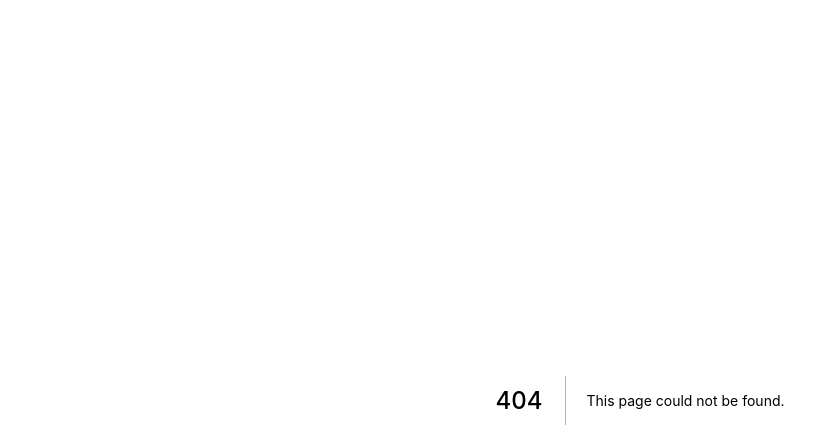
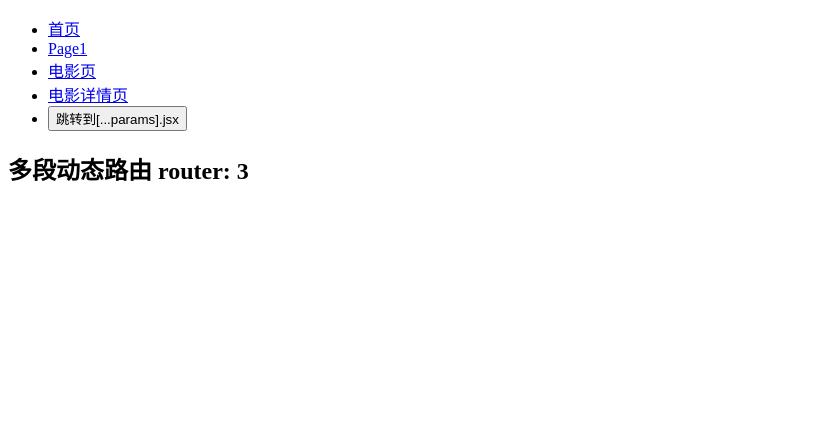
Before and after one commit to joywins-y/duyi-nextjs-learn, a Next.js app: page /movies/3 in a window 1280 px wide. Before the commit this address had no page. Shown: the top 448 px of the page, without its empty margins (0-837 px from the left). Built offline with nearby package versions, Linux system fonts and the light colour scheme.

Commit message:
1-2: 路由

```diff
--- /dev/null
+++ b/components/Header.jsx
@@ -0,0 +1,40 @@
+import Link from 'next/link';
+import { useRouter } from 'next/router';
+
+export default () => {
+  const router = useRouter();
+
+  return (
+    <ul>
+      <li>
+        <Link href="/">
+          <a>首页</a>
+        </Link>
+      </li>
+      <li>
+        <Link href="/page1">
+          <a>Page1</a>
+        </Link>
+      </li>
+      <li>
+        <Link href="/movies">
+          <a>电影页</a>
+        </Link>
+      </li>
+      <li>
+        <Link href="/movies/[id]" as="/movies/3">
+          <a>电影详情页</a>
+        </Link>
+      </li>
+      <li>
+        <button
+          onClick={() => {
+            router.push('/movies/[...params]', '/movies/a/b/c');
+          }}
+        >
+          跳转到[...params].jsx
+        </button>
+      </li>
+    </ul>
+  );
+};
--- /dev/null
+++ b/pages/_app.jsx
@@ -0,0 +1,11 @@
+import Header from '../components/Header';
+
+export default ({ Component, ...props }) => {
+  console.log(props);
+  return (
+    <div>
+      <Header />
+      <Component {...props} />
+    </div>
+  );
+};
--- /dev/null
+++ b/pages/_error.jsx
@@ -0,0 +1,4 @@
+export default () => {
+  // dev 开发环境下本页面无效
+  return <h1>Error 未知错误</h1>;
+};
--- /dev/null
+++ b/pages/movies/[...params].jsx
@@ -0,0 +1,8 @@
+export default ({ router }) => {
+  console.log(router);
+  return (
+    <div>
+      <h2>多段动态路由 router: {(router.query.params || []).join('/')}</h2>
+    </div>
+  );
+};
```
Also changed, not shown: pages/404.jsx (added, +7 -0 lines), pages/movies/[id].jsx (added, +8 -0 lines), 2 other files (tests, documents, lock files or other folders).
